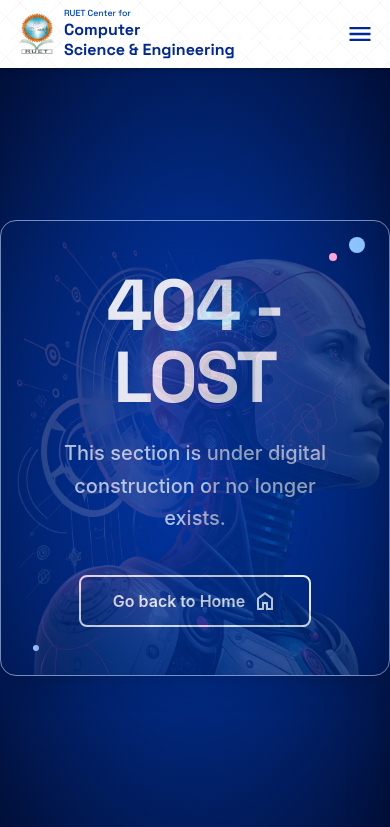
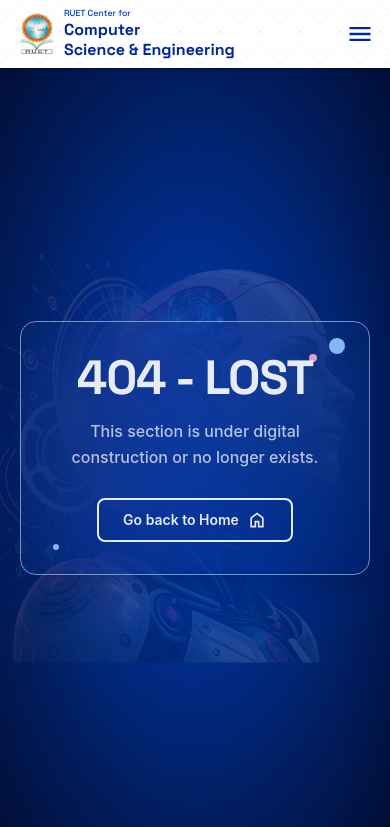
Before and after one commit to RUHAN-HOSSAIN/RUET-CSE-Dept-Website_Project-I-under-CSE-2100, a React (Vite) app in the folder frontend/: page /about in a window 390 px wide. Shown: the top 827 px of the page. Built offline with nearby package versions, Linux system fonts and the light colour scheme; a web font is replaced by a local one.

Commit message:
After fixing Not found page

```diff
--- a/frontend/src/pages/NotFound.jsx
+++ b/frontend/src/pages/NotFound.jsx
@@ -3,59 +3,67 @@ import roboImg from '../assets/robo-webp.webp'
 
 const NotFound = () => {
   return (
-    <div className='relative overflow-hidden w-screen h-[90vh] flex items-center justify-center gap-20 bg-radial from-dark-blue-0 to-dark-blue-2'>
-
-
-      {/* <div
-        className="absolute inset-0 z-0 pointer-events-none"
-        style={{
-          backgroundImage: `
-       radial-gradient(circle at center, #BBDCFF, transparent)
-     `,
-        }}
-      /> */}
+    <div className='relative overflow-hidden w-screen h-[90vh] flex items-center justify-center gap-20 bg-radial from-dark-blue-0 to-dark-blue-2 p-5 md:p-10'>
 
       {/* Left: Robot Image */}
-      <div className='max-md:absolute max-md:opacity-20 max-w-130 min-w-20 -mr-16 z-10'>
-        <img src={roboImg} alt="AI Robot" className='w-full h-auto object-contain' />
+      <div className='
+        max-w-130 min-w-20
+        lg:-mr-16
+        max-lg:absolute max-lg:inset-0 max-lg:flex max-lg:items-center max-lg:justify-center
+        max-lg:z-0
+        lg:z-10
+      '>
+        <img
+          src={roboImg}
+          alt="AI Robot"
+          className='w-full h-auto object-contain max-lg:opacity-15 max-lg:scale-110'
+        />
       </div>
 
       {/* Right: Glassmorphism Card */}
-      <div className='relative flex flex-col items-center justify-center text-center
-                      w-155 min-h-105 px-14 py-12 rounded-2xl
-                      border border-blue-200/60
-                       backdrop-blur-3xl
-                      shadow-xl
-                      overflow-hidden'>
-
+      <div className='
+        relative z-10
+        flex flex-col items-center justify-center text-center
+        w-full max-w-lg md:w-155
+        min-h-fit md:min-h-105
+        px-6 sm:px-10 md:px-14
+        py-8 sm:py-10 md:py-12
+        rounded-2xl
+        border border-blue-200/60
+        backdrop-blur-3xl
+        shadow-xl
+        overflow-hidden
+      '>
 
         {/* Decorative circuit dots */}
-        <div className='absolute top-4 right-6 w-4 h-4 rounded-full bg-blue-300'></div>
-        <div className='absolute top-8 right-13 w-2 h-2 rounded-full bg-pink-300'></div>
-        <div className='absolute bottom-6 left-8 w-1.5 h-1.5 rounded-full bg-blue-300'></div>
+        <div className='absolute animate-pulse top-4 right-6 w-4 h-4 rounded-full bg-blue-300'></div>
+        <div className='absolute animate-pulse top-8 right-13 w-2 h-2 rounded-full bg-pink-300'></div>
+        <div className='absolute animate-pulse bottom-6 left-8 w-1.5 h-1.5 rounded-full bg-blue-300'></div>
 
         {/* 404 Heading */}
-        <h1 className='relative text-7xl font-black text-white/90 tracking-tight mb-6 font-spaceG'>
+        <h1 className='relative text-5xl sm:text-6xl md:text-7xl font-black text-white/90 tracking-tight mb-4 md:mb-6 font-spaceG'>
           404 - LOST
         </h1>
 
         {/* Subtitle */}
-        <p className='relative text-xl text-white/70 font-medium leading-relaxed mb-10 max-w-sm'>
+        <p className='relative text-base sm:text-lg md:text-xl text-white/70 font-medium leading-relaxed mb-7 md:mb-10 max-w-xs sm:max-w-sm'>
           This section is under digital construction or no longer exists.
         </p>
 
         {/* Button */}
         <Link
           to='/'
-          className='group relative inline-flex items-center gap-2 px-8 py-3
+          className='group relative inline-flex items-center gap-2 px-6 sm:px-8 py-2.5 sm:py-3
                      border-2 border-white/90 rounded-lg
-                     text-white/90 font-semibold text-base
+                     text-white/90 font-semibold text-sm sm:text-base
                      hover:text-white
                      transition-all duration-200 hover:border-white
-                     shadow-white/70 hover:shadow-sm active:scale-102'
+                     shadow-white/70 hover:shadow-sm active:scale-95'
         >
           Go back to Home
-          <svg xmlns="http://www.w3.org/2000/svg" height="24px" viewBox="0 -960 960 960" width="24px" className='fill-[#E8ECF9] group-hover:fill-white transition-colors duration-200' ><path d="M240-200h120v-240h240v240h120v-360L480-740 240-560v360Zm-80 80v-480l320-240 320 240v480H520v-240h-80v240H160Zm320-350Z" /></svg>
+          <svg xmlns="http://www.w3.org/2000/svg" height="20px" viewBox="0 -960 960 960" width="20px" className='fill-[#E8ECF9] group-hover:fill-white transition-colors duration-200'>
+            <path d="M240-200h120v-240h240v240h120v-360L480-740 240-560v360Zm-80 80v-480l320-240 320 240v480H520v-240h-80v240H160Zm320-350Z" />
+          </svg>
         </Link>
       </div>
     </div>
@@ -63,6 +71,62 @@ const NotFound = () => {
 }
 
 export default NotFound
+
+// import { Link } from 'react-router-dom'
+// import roboImg from '../assets/robo-webp.webp'
+
+// const NotFound = () => {
+//   return (
+//     <div className='relative overflow-hidden w-screen h-[90vh] flex items-center justify-center gap-20 bg-radial from-dark-blue-0 to-dark-blue-2 p-5 md:p-10'>
+
+//       {/* Left: Robot Image */}
+//       <div className='max-md:absolute max-md:opacity-20 max-w-130 min-w-20 -mr-16 z-10'>
+//         <img src={roboImg} alt="AI Robot" className='w-full h-auto object-contain' />
+//       </div>
+
+//       {/* Right: Glassmorphism Card */}
+//       <div className='relative max-md:z-5 flex flex-col items-center justify-center text-center
+//                       w-155 min-h-105 px-14 py-12 rounded-2xl
+//                       border border-blue-200/60
+//                        backdrop-blur-3xl
+//                       shadow-xl
+//                       overflow-hidden'>
+
+
+//         {/* Decorative circuit dots */}
+//         <div className='absolute animate-pulse top-4 right-6 w-4 h-4 rounded-full bg-blue-300'></div>
+//         <div className='absolute animate-pulse top-8 right-13 w-2 h-2 rounded-full bg-pink-300'></div>
+//         <div className='absolute animate-pulse bottom-6 left-8 w-1.5 h-1.5 rounded-full bg-blue-300'></div>
+
+//         {/* 404 Heading */}
+//         <h1 className='relative text-7xl font-black text-white/90 tracking-tight mb-6 font-spaceG'>
+//           404 - LOST
+//         </h1>
+
+//         {/* Subtitle */}
+//         <p className='relative text-xl text-white/70 font-medium leading-relaxed mb-10 max-w-sm'>
+//           This section is under digital construction or no longer exists.
+//         </p>
+
+//         {/* Button */}
+//         <Link
+//           to='/'
+//           className='group relative inline-flex items-center gap-2 px-8 py-3
+//                      border-2 border-white/90 rounded-lg
+//                      text-white/90 font-semibold text-base
+//                      hover:text-white
+//                      transition-all duration-200 hover:border-white
+//                      shadow-white/70 hover:shadow-sm active:scale-102'
+//         >
+//           Go back to Home
+//           <svg xmlns="http://www.w3.org/2000/svg" height="24px" viewBox="0 -960 960 960" width="24px" className='fill-[#E8ECF9] group-hover:fill-white transition-colors duration-200' ><path d="M240-200h120v-240h240v240h120v-360L480-740 240-560v360Zm-80 80v-480l320-240 320 240v480H520v-240h-80v240H160Zm320-350Z" /></svg>
+//         </Link>
+//       </div>
+//     </div>
+//   )
+// }
+
+// export default NotFound
 
 
 // import { Link } from 'react-router-dom'
```
